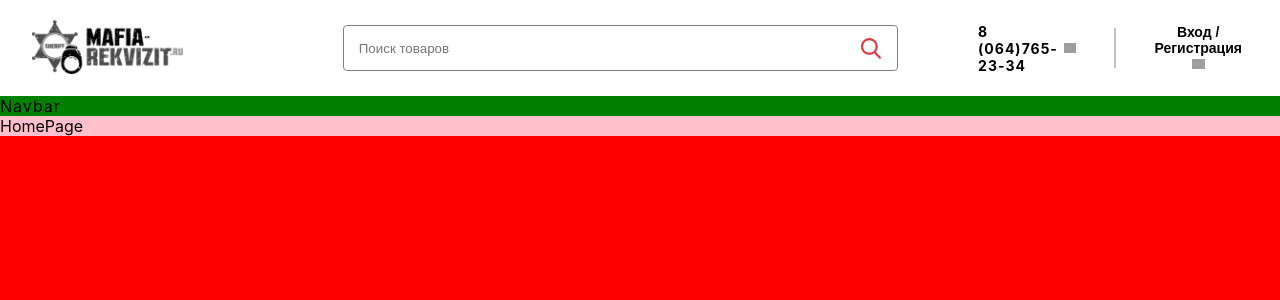
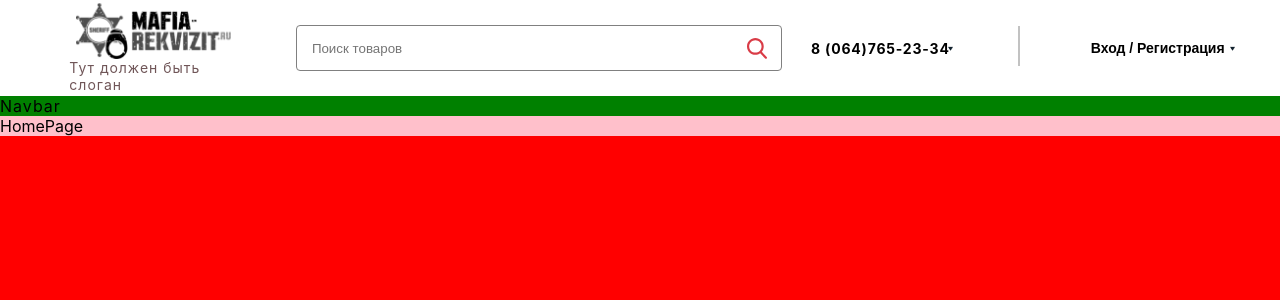
Before and after one commit to ann4ann/Store-Mafia, a React (Create React App) app: page / in a window 1280 px wide. Shown: the top 300 px of the page. Built offline with nearby package versions, Linux system fonts and the light colour scheme; grey boxes are pictures that could not be loaded.

Commit message:
added slogan

```diff
--- a/src/app/components/ui/Header/Header.module.scss
+++ b/src/app/components/ui/Header/Header.module.scss
@@ -21,37 +21,93 @@
          width: 95%;
          display: flex;
          align-items: center;
+         //  background: grey;
+         justify-content: space-between;
 
+         @media (max-width: 1459px) {
+            justify-content: space-around;
+         }
+
+         .main_img {
+            // margin-right: 5rem;
+            width: 14rem;
+            height: 100%;
+            display: flex;
+            flex-direction: column;
+            align-items: center;
+            justify-content: center;
+            font-size: 14px;
+            margin-right: 5rem;
+
+            .img_container {
+               width: 60%;
+               min-width: 11rem;
+               color: #705658;
                .image {
-            width: 20rem;
+                  margin: 0 0.4rem;
                   height: 3.5rem;
-
+                  // width: 20rem;
                   background: url('./mafia.png');
                   background-size: contain;
                   background-repeat: no-repeat;
-            margin-right: 5rem;
+               }
+               p {
+                  margin: 0;
+               }
+            }
+
+            @media (max-width: 1459px) {
+               margin: 0;
+            }
          }
 
          .input {
             display: flex;
             align-items: center;
-            margin-left: 5rem;
-            margin-right: 5rem;
+            margin-left: 10rem;
+            // margin-right: 5rem;
+            width: 40%;
             input {
                border: 1px solid grey;
                border-radius: 4px;
-               width: 34.7rem;
+               width: 100%;
                padding: 0.93rem;
-               padding-right: 10rem;
                background: url('./search.svg') no-repeat;
                background-size: 20px;
                background-position: 97% 50%;
+
+               &:hover,
+               &:focus-visible {
+                  outline: 1px solid black;
+
+                  border: 1px solid black;
+                  box-shadow: 5px 4px 4px 4px lightgrey;
                }
+            }
+
+            @media (max-width: 1459px) {
+               margin-left: 0;
+            }
+         }
+
+         .drop_down {
+            display: flex;
+            justify-content: space-between;
+            // align-items: center;
+
+            width: 20%;
+
+            @media (max-width: 1526px) {
+               width: 23%;
+            }
+
+            @media (max-width: 1459px) {
+               width: 35%;
             }
 
             .number {
                display: flex;
-            width: auto;
+
                height: 100%;
                justify-content: center;
                align-items: center;
@@ -59,21 +115,38 @@
                font-weight: bold;
                font-size: 14px;
 
+               background: url('./arrowDown.png') no-repeat;
+               background-size: 5px;
+               background-position: right;
+               // padding-right: 5px;
+               max-width: 8rem;
+
+               p {
+                  min-width: 9rem;
+                  max-width: 9rem;
+               }
+
                button {
                   background: none;
                   border: none;
                   cursor: pointer;
                }
 
-            img {
-               width: 0.8rem;
+               @media (max-width: 1459px) {
+                  // height: 2rem;
+                  display: flex;
+                  justify-content: center;
+                  align-items: center;
+                  padding-right: 0px;
+                  letter-spacing: 0.8px;
+                  margin-right: 0.5rem;
+                  margin-left: 1rem;
                }
             }
 
             .line {
                border-left: 2px solid rgb(194, 194, 194);
                height: 2.5rem;
-            margin: 0 2rem;
             }
 
             .registration {
@@ -87,8 +160,14 @@
                   background: none;
                   cursor: pointer;
 
-               img {
-                  width: 0.8rem;
+                  background: url('./arrowDown.png') no-repeat;
+                  background-size: 5px;
+                  background-position: right;
+                  padding-right: 10px;
+               }
+
+               @media (max-width: 1459px) {
+                  margin-left: 0.5rem;
                }
             }
          }
--- a/src/app/components/ui/Header/Header.tsx
+++ b/src/app/components/ui/Header/Header.tsx
@@ -1,34 +1,38 @@
 import React from 'react';
 import Navbar from '../Navbar/Navbar';
 import styles from './Header.module.scss';
+import {Link} from 'react-router-dom';
 
 const Header = () => {
+   const mainText = 'Тут должен быть слоган';
+
    return (
       <div className={styles.header}>
          <div className={styles.head}>
             <div className={styles.container}>
-               <div className={styles.image}></div>
+               <div className={styles.main_img}>
+                  <div className={styles.img_container}>
+                     <Link to="/">
+                        <div className={styles.image}></div>
+                     </Link>
+                     <p>{mainText}</p>
+                  </div>
+               </div>
+
                <div className={styles.input}>
                   <input type="text" placeholder="Поиск товаров" />
                </div>
-               <div className={styles.number}>
-                  <p>8 (064)765-23-34</p>
-                  <button>
-                     <img
-                        src="https://icon-library.com/images/icon-arrow-down/icon-arrow-down-1.jpg"
-                        alt="arrow-down"
-                     />
-                  </button>
-               </div>
-               <div className={styles.line}></div>
-               <div className={styles.registration}>
-                  <button>
-                     Вход / Регистрация
-                     <img
-                        src="https://icon-library.com/images/icon-arrow-down/icon-arrow-down-1.jpg"
-                        alt="arrow-down"
-                     />
-                  </button>
+               <div className={styles.drop_down}>
+                  <div className={styles.number}>
+                     <p>
+                        <span>8</span> (064)765-23-34
+                     </p>
+                     <button></button>
+                  </div>
+                  <div className={styles.line}></div>
+                  <div className={styles.registration}>
+                     <button>Вход / Регистрация</button>
+                  </div>
                </div>
             </div>
          </div>
```
Also changed, not shown: src/app/components/ui/Header/arrowDown.png (added). Lines whose indentation alone changed are shown as unchanged.
